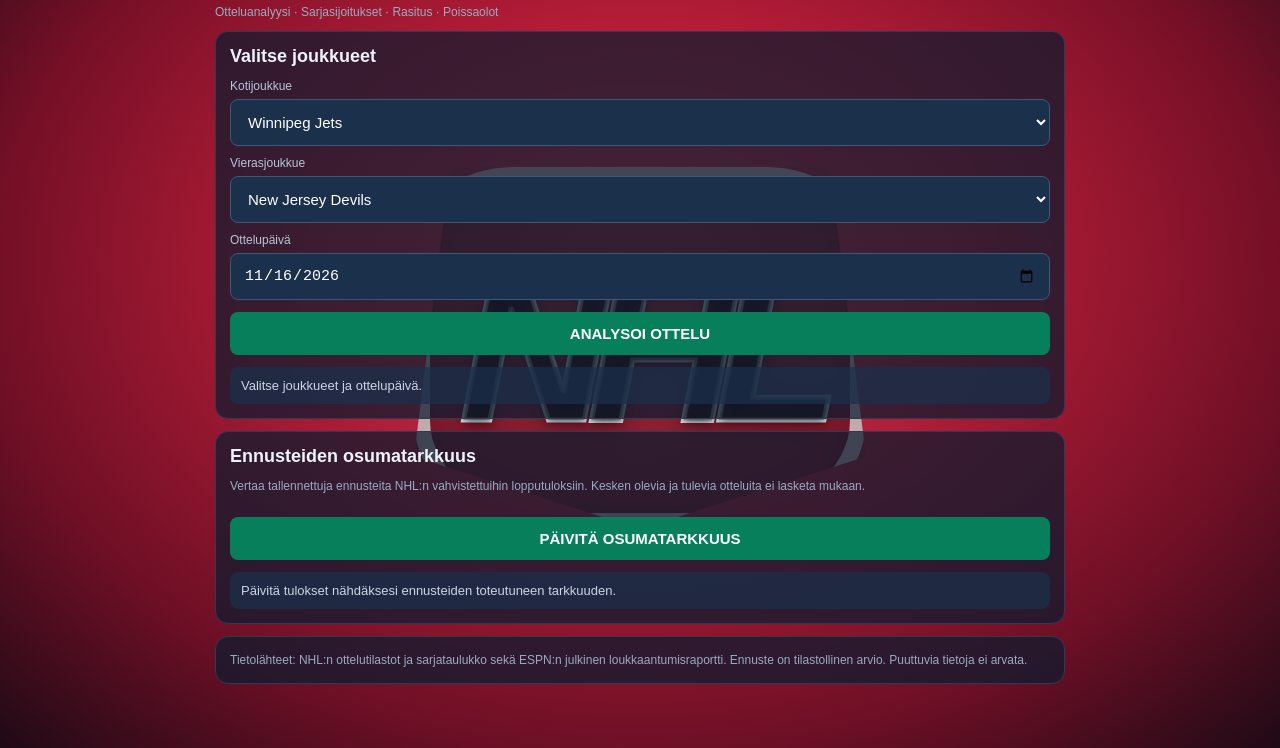
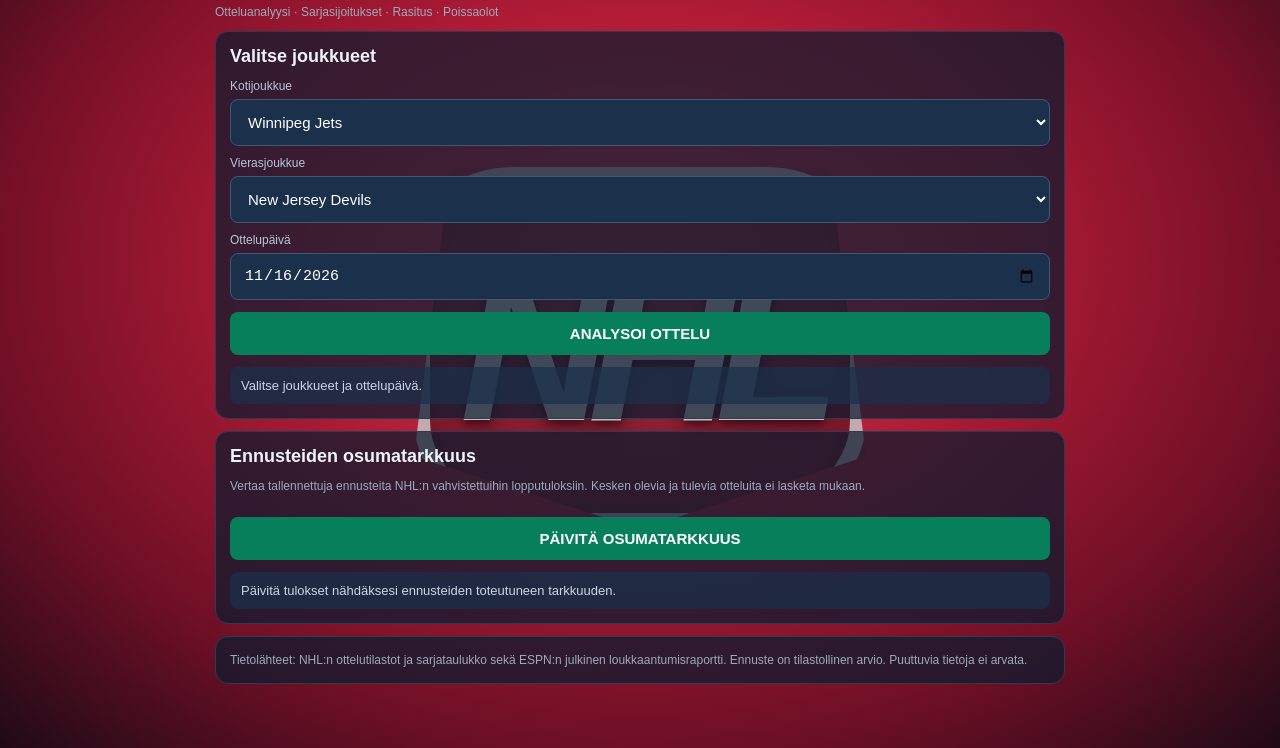
Before and after one commit to makablvd/nhl-predictor, a plain HTML site: page index.html in a window 1280 px wide. Shown: the part 52-800 px from the top of the page. Drawn offline with Linux system fonts and the light colour scheme.

Commit message:
Restore previous NHL logo style and keep fixed position

```diff
--- a/index.html
+++ b/index.html
@@ -12,7 +12,7 @@
 html{background:#07111f}
 body{margin:0;background:transparent;color:#edf3fa;font-family:Arial,sans-serif;padding:12px;position:relative;isolation:isolate;min-height:100vh}
 .nhl-bg{position:fixed;inset:0;z-index:0;pointer-events:none;background:radial-gradient(ellipse at 50% 42%,#f0445c 0%,#c51e3a 38%,#7e1028 72%,#240a16 100%);overflow:hidden}
-.nhl-bg:after{content:"NHL";position:absolute;left:50%;top:50%;transform:translate(-50%,-50%);width:min(48vw,420px);height:min(38vw,330px);display:flex;align-items:center;justify-content:center;color:rgba(25,5,12,.28);-webkit-text-stroke:5px #fff;paint-order:stroke fill;font-size:clamp(82px,19vw,205px);font-weight:900;font-style:italic;letter-spacing:-.1em;line-height:1;border:clamp(9px,1.5vw,16px) solid rgba(255,255,255,.72);background:rgba(25,5,12,.22);border-radius:22% 22% 30% 30%;clip-path:polygon(8% 0,92% 0,100% 80%,50% 100%,0 80%);text-shadow:0 3px 8px rgba(0,0,0,.55);filter:drop-shadow(0 5px 14px rgba(0,0,0,.4))}
+.nhl-bg:after{content:"NHL";position:absolute;left:50%;top:50%;transform:translate(-50%,-50%);width:min(48vw,420px);height:min(38vw,330px);display:flex;align-items:center;justify-content:center;color:rgba(255,255,255,.82);font-size:clamp(82px,19vw,205px);font-weight:900;font-style:italic;letter-spacing:-.1em;line-height:1;border:clamp(9px,1.5vw,16px) solid rgba(255,255,255,.72);background:rgba(25,5,12,.22);border-radius:22% 22% 30% 30%;clip-path:polygon(8% 0,92% 0,100% 80%,50% 100%,0 80%);text-shadow:0 3px 8px rgba(0,0,0,.55);filter:drop-shadow(0 5px 14px rgba(0,0,0,.4))}
 body:after{content:"";position:fixed;z-index:1;pointer-events:none;inset:0;background:linear-gradient(180deg,rgba(4,10,19,.06),rgba(4,10,19,.16))}
 .wrap{max-width:850px;margin:auto;position:relative;z-index:2}
 h1{font-size:25px;margin:8px 0}
```
